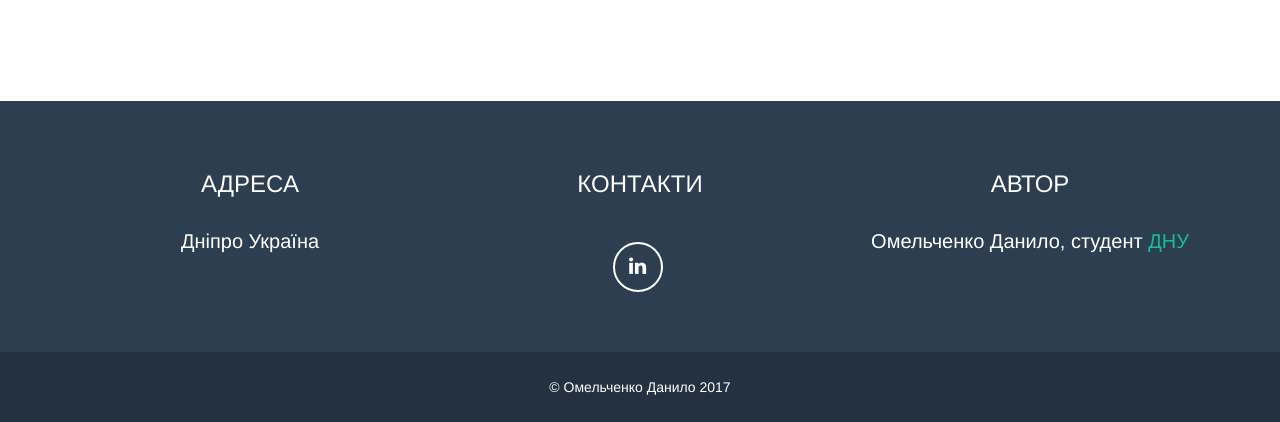
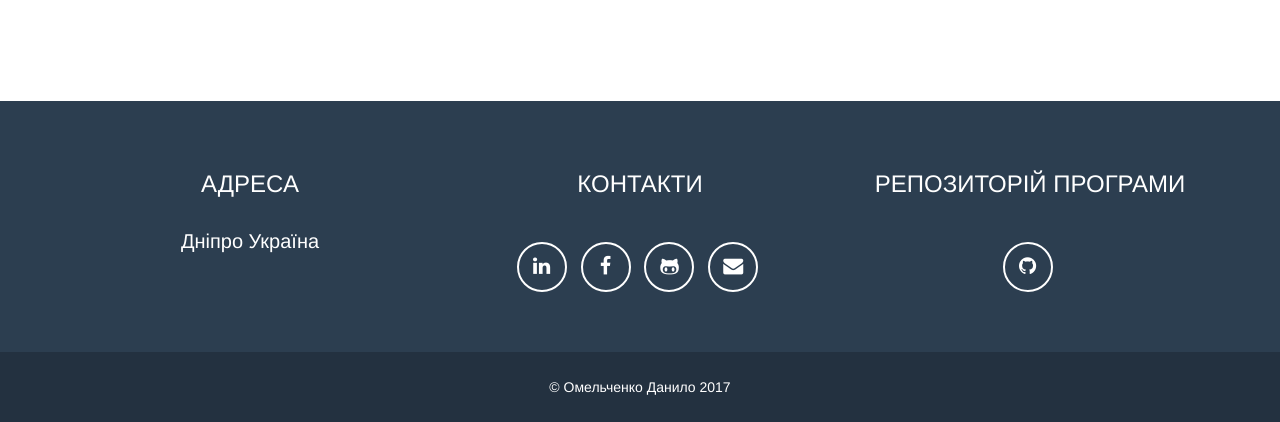
Before and after one commit to daniil-omelchenko/graduaction_work, a Flask app: page / in a window 1280 px wide. Shown: the part 2330-2752 px from the top of the page. Run offline with Flask 2, Linux system fonts and the light colour scheme; some libraries are stand-ins or nearby versions.

Commit message:
sanity changes

```diff
--- a/templates/landing.html
+++ b/templates/landing.html
@@ -221,11 +221,24 @@
                             <li>
                                 <a href="https://ua.linkedin.com/in/daniel-omelchenko-87876ba6" class="btn-social btn-outline"><i class="fa fa-fw fa-linkedin"></i></a>
                             </li>
+                            <li>
+                                <a href="https://www.facebook.com/dpixelstudio" class="btn-social btn-outline"><i class="fa fa-fw fa-facebook"></i></a>
+                            </li>
+                            <li>
+                                <a href="https://github.com/daniil-omelchenko" class="btn-social btn-outline"><i class="fa fa-fw fa-github-alt"></i></a>
+                            </li>
+                            <li>
+                                <a href="mailto:dpixelstudio@gmail.com" class="btn-social btn-outline"><i class="fa fa-fw fa-envelope"></i></a>
+                            </li>
                         </ul>
                     </div>
                     <div class="footer-col col-md-4">
-                        <h3>Автор</h3>
-                        <p>Омельченко Данило, студент <a href="http://dnu.dp.ua/">ДНУ</a></p>
+                        <h3>Репозиторій програми</h3>
+                        <ul class="list-inline">
+                            <li>
+                                <a href="https://github.com/daniil-omelchenko/graduaction_work" class="btn-social btn-outline"><i class="fa fa-fw fa-github"></i></a>
+                            </li>
+                        </ul>
                     </div>
                 </div>
             </div>
@@ -262,6 +275,7 @@
                 type : 'POST',
                 success: function(data) {
                     render_apps(data.apps);
+                    $("html, body").stop().animate({scrollTop:$('#result_header').offset().top-100},1250,"easeInOutExpo");
                 }}
             );
             event.preventDefault();
@@ -280,6 +294,8 @@
             $('#result_container').append(row);
             console.log(app);
         }
+
+
     </script>
 </body>
 
```
